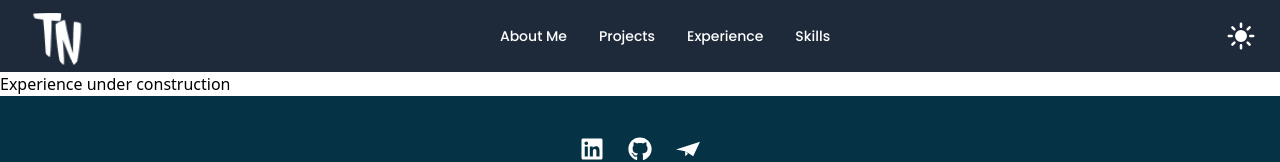
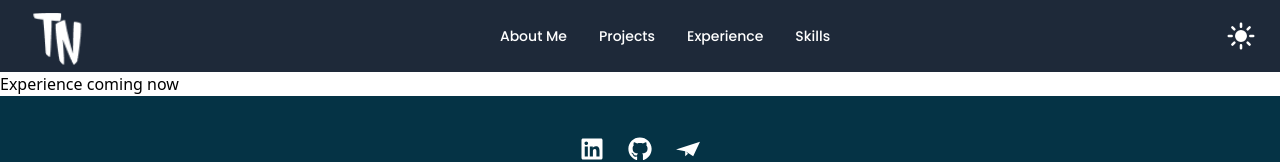
Before and after one commit to tomxnguy/my-portfolio, a React (Vite) app: page /experience in a window 1280 px wide. Shown: the top 162 px of the page. Built offline with nearby package versions, Linux system fonts and the light colour scheme.

Commit message:
Experience commit

```diff
--- a/src/Pages/Experience.tsx
+++ b/src/Pages/Experience.tsx
@@ -1,7 +1,7 @@
 export default function Experience() {
   return (
     <div>
-      <div>Experience under construction</div>
+      <div>Experience coming now</div>
     </div>
   );
 }
```
